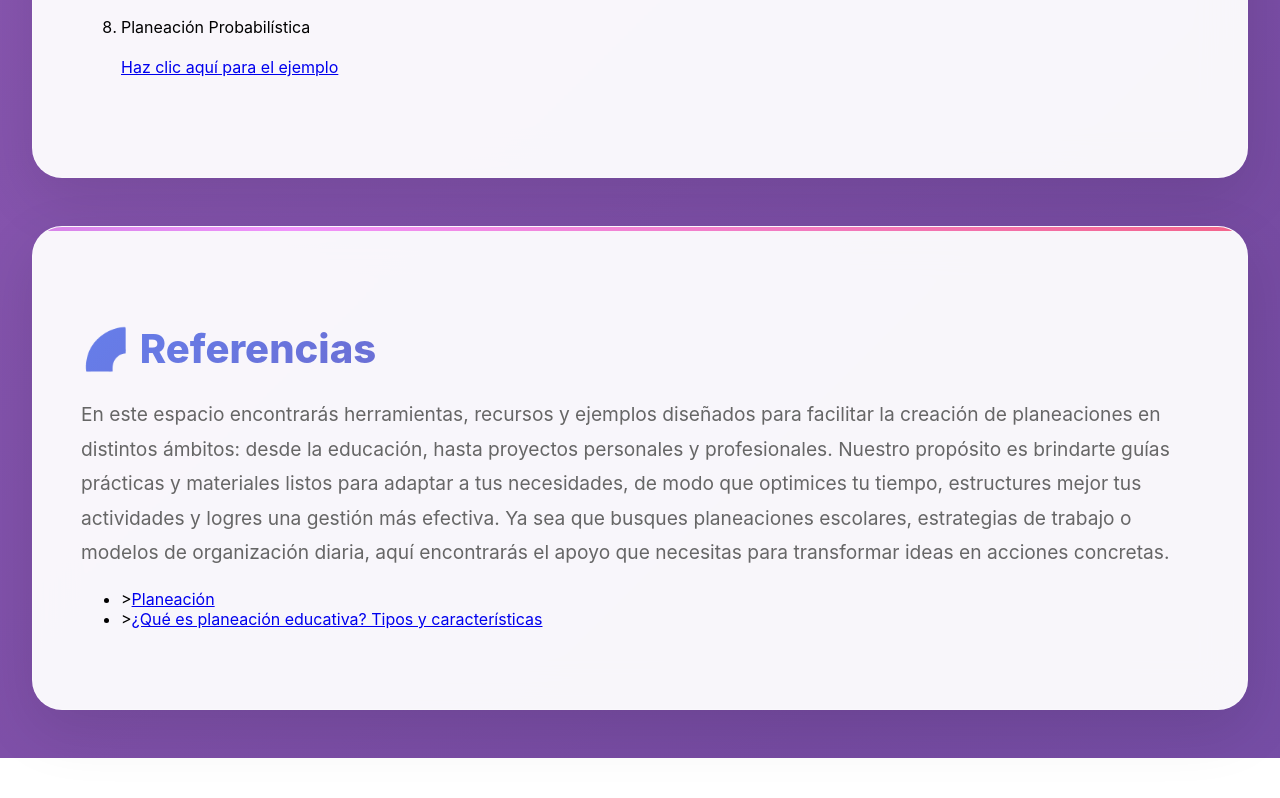
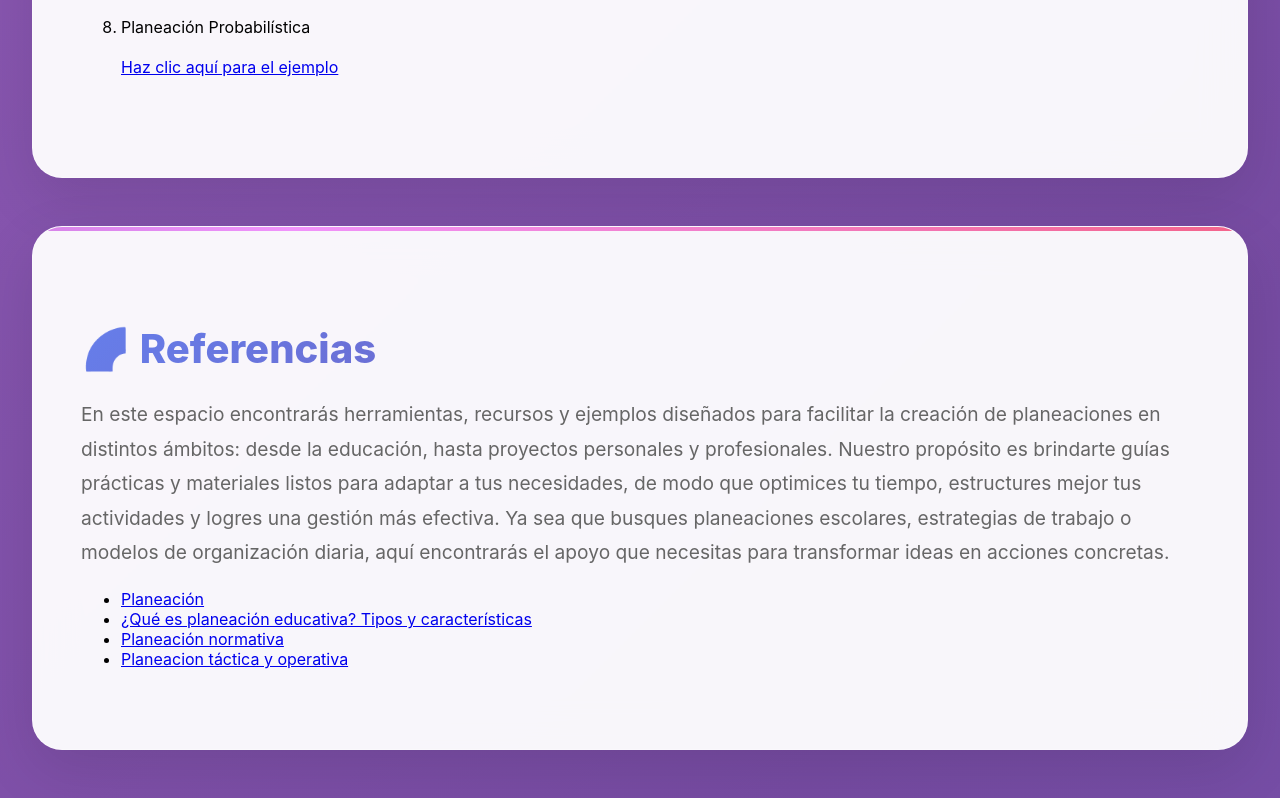
Before and after one commit to yazmayorga15-a11y/Planeacion.github.io, a plain HTML site: page index.html in a window 1280 px wide. Shown: the part 6401-7199 px from the top of the page. Before the commit the page ends 7159 px from the top, so only its background shows below. Drawn offline with Linux system fonts and the light colour scheme.

Commit message:
Update index.html

```diff
--- a/index.html
+++ b/index.html
@@ -772,8 +772,10 @@ Nuestro propósito es brindarte guías prácticas y materiales listos para adapt
 
 Ya sea que busques planeaciones escolares, estrategias de trabajo o modelos de organización diaria, aquí encontrarás el apoyo que necesitas para transformar ideas en acciones concretas. </p>
 <ul>
-  <li>><a href="https://concepto.de/planeacion/">Planeación</a></li>
-  <li>><a href="https://mexico.unir.net/noticias/educacion/planeacion-educativa-tipos/">¿Qué es planeación educativa? Tipos y características</a></li>
+  <li><a href="https://concepto.de/planeacion/"> Planeación</a></li>
+  <li><a href="https://mexico.unir.net/noticias/educacion/planeacion-educativa-tipos/"> ¿Qué es planeación educativa? Tipos y características</a></li>
+  <li><a href="https://www.lifeder.com/planeacion-normativa/"> Planeación normativa</a></li>
+  <li><a href="https://repositorio-uapa.cuaed.unam.mx/repositorio/moodle/pluginfile.php/1297/mod_resource/content/1/contenido/index.html">Planeacion táctica y operativa</a></li>
 </ul>
         </section>
     </main>
```
